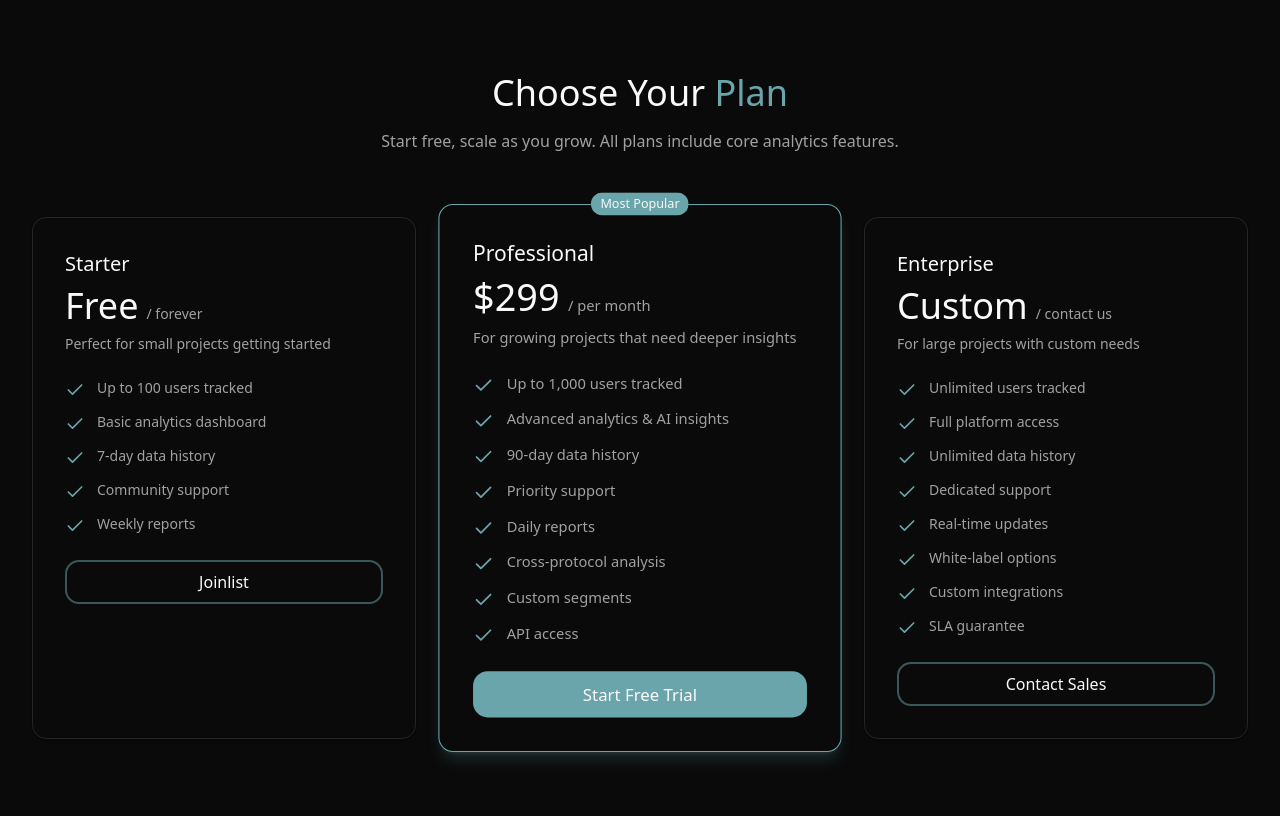
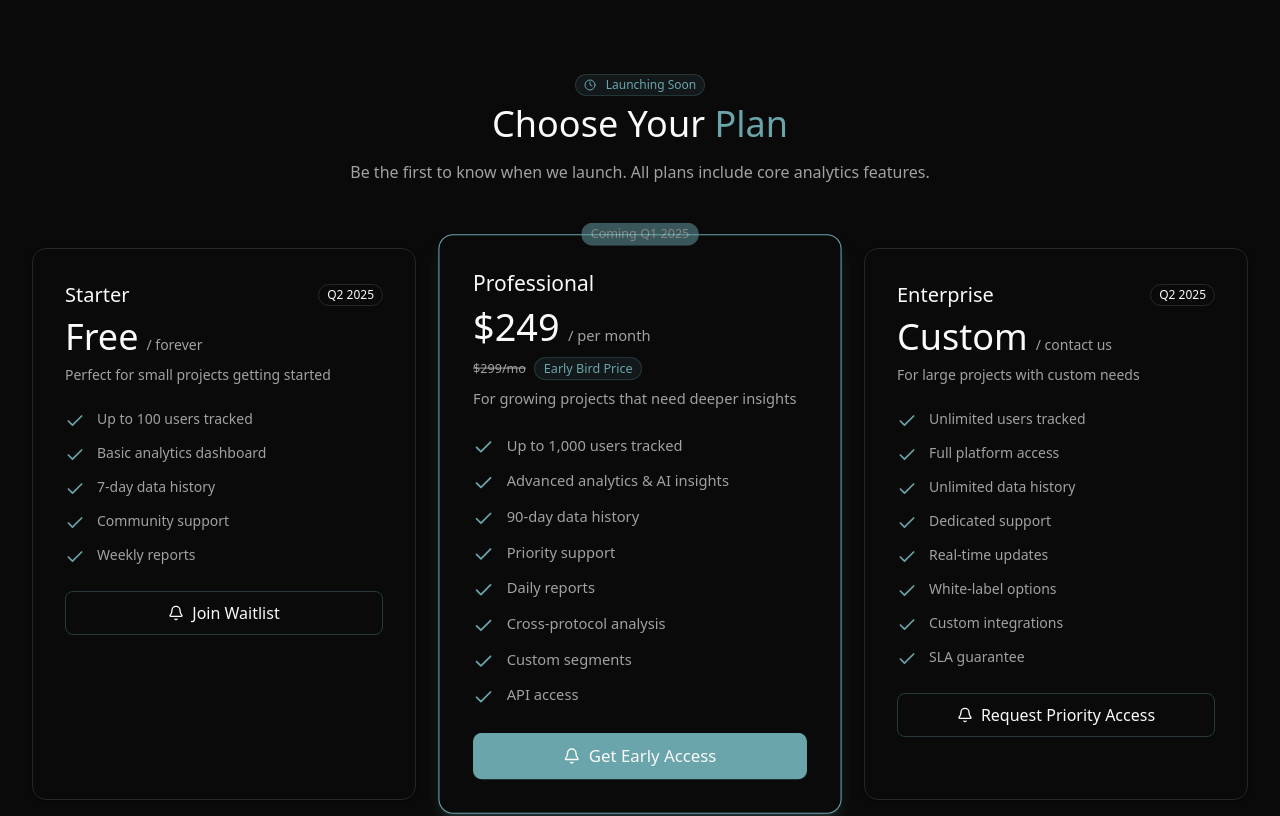
Before and after one commit to DeepeshKalura/blocksight, a Next.js app in the folder apps/web/: page / in a window 1280 px wide. Shown: the part 6160-6976 px from the top of the page. Built offline with nearby package versions, Linux system fonts and the light colour scheme.

Commit message:
feat: fix prising by making it it showcase we clearly in making phase

```diff
--- a/apps/web/app/page.tsx
+++ b/apps/web/app/page.tsx
@@ -1,4 +1,3 @@
-import { FAQSectionInvestor } from "@/components/FAQSectionInvestor";
 import { FeaturesSection } from "@/components/FeaturesSection";
 import { FoundersSection } from "@/components/FounderSection";
 import { HeroInvestor } from "@/components/HeroInvestor";
@@ -15,7 +14,6 @@ export default function App() {
       <HowItWorks />
       <PricingSection />
       <FoundersSection />
-      <FAQSectionInvestor />
     </div>
   );
 }
--- a/apps/web/components/PricingSection.tsx
+++ b/apps/web/components/PricingSection.tsx
@@ -1,4 +1,4 @@
-import { Check } from "lucide-react";
+import { Bell, Check, Clock } from "lucide-react";
 import { Badge } from "./ui/badge";
 import { Card } from "./ui/card";
 import { RippleButton } from "./ui/ripple-button";
@@ -17,13 +17,16 @@ export function PricingSection() {
         "Community support",
         "Weekly reports",
       ],
-      cta: "Joinlist",
+      cta: "Join Waitlist",
       highlighted: false,
+      launchDate: "Q2 2025",
+      waitlistCount: "1,247",
     },
     {
       name: "Professional",
       price: "$299",
       period: "per month",
+      earlyBirdPrice: "$249",
       description: "For growing projects that need deeper insights",
       features: [
         "Up to 1,000 users tracked",
@@ -35,8 +38,10 @@ export function PricingSection() {
         "Custom segments",
         "API access",
       ],
-      cta: "Start Free Trial",
+      cta: "Get Early Access",
       highlighted: true,
+      launchDate: "Q1 2025",
+      waitlistCount: "3,892",
     },
     {
       name: "Enterprise",
@@ -53,19 +58,28 @@ export function PricingSection() {
         "Custom integrations",
         "SLA guarantee",
       ],
-      cta: "Contact Sales",
+      cta: "Request Priority Access",
       highlighted: false,
+      launchDate: "Q2 2025",
+      waitlistCount: "856",
     },
   ];
 
   return (
     <div className="max-w-7xl mx-auto px-4 sm:px-6 lg:px-8 py-12 sm:py-16 md:py-24">
       <div className="text-center space-y-3 sm:space-y-4 mb-10 sm:mb-12 md:mb-16">
-        <h2 className="text-2xl sm:text-3xl md:text-4xl px-4">
+        <Badge
+          className="mb-2 bg-accent/10 text-accent border-accent/20"
+          data-testid="badge-coming-soon"
+        >
+          <Clock className="w-3 h-3 mr-1.5" />
+          Launching Soon
+        </Badge>
+        <h2 className="text-2xl sm:text-3xl md:text-4xl px-4" data-testid="heading-pricing">
           Choose Your <span className="text-accent">Plan</span>
         </h2>
-        <p className="text-sm sm:text-base text-muted-foreground max-w-2xl mx-auto px-4">
-          Start free, scale as you grow. All plans include core analytics features.
+        <p className="text-sm sm:text-base text-muted-foreground max-w-2xl mx-auto px-4" data-testid="text-pricing-description">
+          Be the first to know when we launch. All plans include core analytics features.
         </p>
       </div>
 
@@ -73,51 +87,82 @@ export function PricingSection() {
         {plans.map((plan, index) => (
           <Card
             key={index}
-            className={`p-6 sm:p-8 bg-card relative ${
+            className={`p-6 sm:p-8 bg-card relative transition-all duration-300 ${
               plan.highlighted
                 ? 'border-accent shadow-lg shadow-accent/20 md:scale-105'
                 : 'border-border'
             }`}
+            data-testid={`card-plan-${plan.name.toLowerCase()}`}
           >
             {plan.highlighted && (
-              <Badge className="absolute -top-3 left-1/2 -translate-x-1/2 bg-accent text-accent-foreground text-xs">
-                Most Popular
+              <Badge className="absolute -top-3 left-1/2 -translate-x-1/2 bg-accent text-accent-foreground text-xs animate-pulse" data-testid="badge-most-popular">
+                Coming {plan.launchDate}
               </Badge>
             )}
 
             <div className="space-y-5 sm:space-y-6">
               <div>
-                <h3 className="text-lg sm:text-xl mb-2">{plan.name}</h3>
+                <div className="flex items-center justify-between mb-2">
+                  <h3 className="text-lg sm:text-xl" data-testid={`text-plan-name-${plan.name.toLowerCase()}`}>{plan.name}</h3>
+                  {!plan.highlighted && (
+                    <Badge variant="outline" className="text-xs" data-testid={`badge-launch-${plan.name.toLowerCase()}`}>
+                      {plan.launchDate}
+                    </Badge>
+                  )}
+                </div>
                 <div className="flex items-baseline gap-2 mb-2">
-                  <span className="text-3xl sm:text-4xl">{plan.price}</span>
+                  <span className="text-3xl sm:text-4xl" data-testid={`text-price-${plan.name.toLowerCase()}`}>
+                    {plan.earlyBirdPrice ? plan.earlyBirdPrice : plan.price}
+                  </span>
                   <span className="text-muted-foreground text-xs sm:text-sm">/ {plan.period}</span>
                 </div>
-                <p className="text-muted-foreground text-xs sm:text-sm">{plan.description}</p>
+                {plan.earlyBirdPrice && (
+                  <div className="flex items-center gap-2 mb-2">
+                    <span className="text-xs text-muted-foreground line-through">{plan.price}/mo</span>
+                    <Badge className="text-xs bg-accent/10 text-accent border-accent/20" data-testid="badge-early-bird">
+                      Early Bird Price
+                    </Badge>
+                  </div>
+                )}
+                <p className="text-muted-foreground text-xs sm:text-sm" data-testid={`text-description-${plan.name.toLowerCase()}`}>{plan.description}</p>
               </div>
 
               <ul className="space-y-2.5 sm:space-y-3">
                 {plan.features.map((feature, featureIndex) => (
-                  <li key={featureIndex} className="flex items-start gap-2.5 sm:gap-3">
-                    <Check className="h-4 w-4 sm:h-5 sm:w-5 text-accent flex-shrink-0 mt-0.5" />
+                  <li key={featureIndex} className="flex items-start gap-2.5 sm:gap-3" data-testid={`list-feature-${plan.name.toLowerCase()}-${featureIndex}`}>
+                    <Check className="h-4 w-4 sm:h-5 sm:w-5 text-accent shrink-0 mt-0.5" />
                     <span className="text-xs sm:text-sm text-muted-foreground">{feature}</span>
                   </li>
                 ))}
               </ul>
 
               <RippleButton
-                className={`w-full h-10 sm:h-11 rounded-xl text-sm sm:text-base ${
+                className={`w-full h-10 sm:h-11 rounded-md text-sm sm:text-base border ${
                   plan.highlighted
-                    ? 'bg-accent hover:bg-accent/90 text-accent-foreground border-accent'
-                    : 'bg-transparent hover:bg-accent/10 text-foreground border-accent/50 hover:border-accent'
+                    ? 'bg-accent text-accent-foreground border-accent'
+                    : 'bg-transparent text-foreground border-accent/30 hover:bg-accent/10'
                 }`}
-                rippleColor="#ff6b35"
+                rippleColor={plan.highlighted ? "rgba(255, 255, 255, 0.4)" : "rgba(249, 115, 22, 0.3)"}
+                data-testid={`button-cta-${plan.name.toLowerCase()}`}
               >
+                <div className="flex items-center justify-center">
+                <Bell className="w-4 h-4" />
+                <div className="ml-2">
                 {plan.cta}
+                </div>
+                </div>
+
               </RippleButton>
             </div>
           </Card>
         ))}
       </div>
+
+      <div className="text-center mt-12 sm:mt-16">
+        <p className="text-sm text-muted-foreground" data-testid="text-launch-info">
+          Launching in Q1 2025. Early subscribers get exclusive benefits and discounted pricing.
+        </p>
+      </div>
     </div>
   );
 }
```
